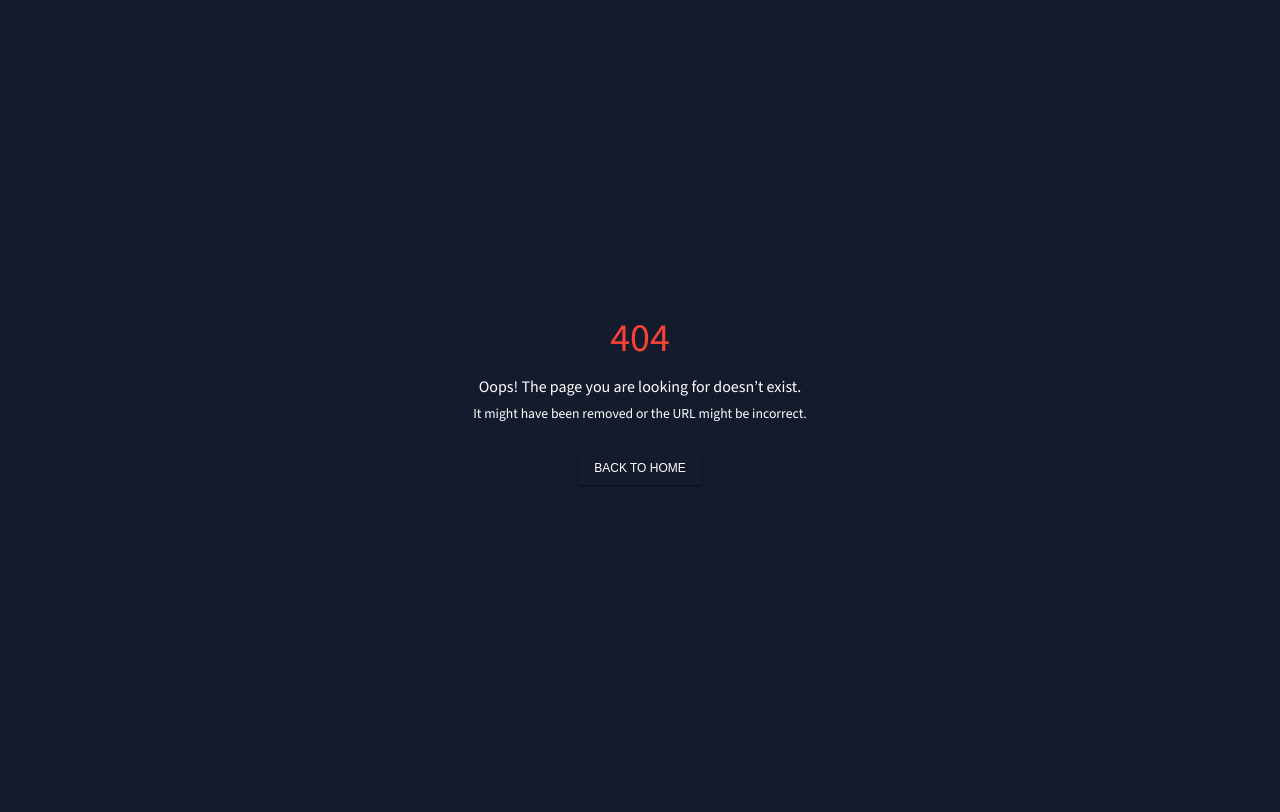
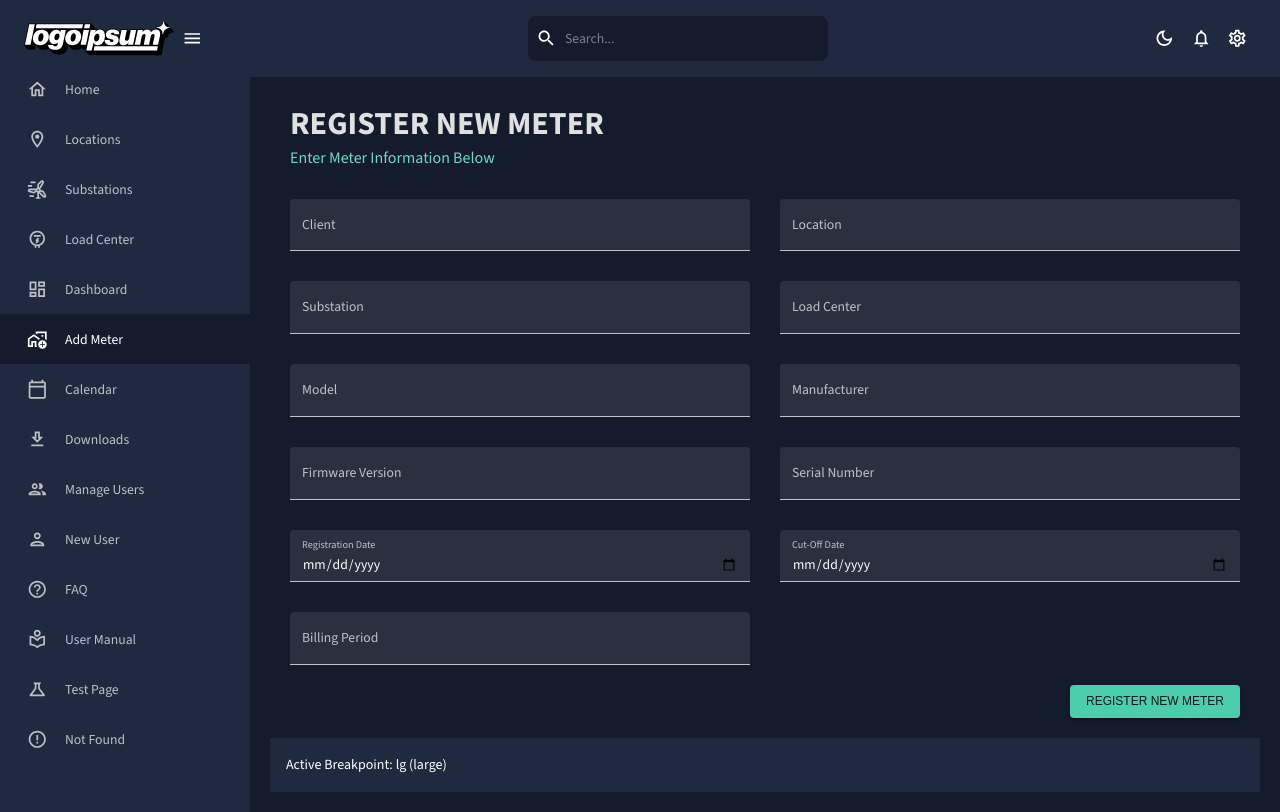
Before and after one commit to NexeliumMx/PowerTick-frontend, a React (Vite) app: page /add-meter in a window 1280 px wide. Before the commit this address had no page. Built offline with nearby package versions, Linux system fonts and the light colour scheme.

Commit message:
Refactor Users component and extract UsersTable component
add Add Meter page and Meter Form

```diff
--- a/src/App.jsx
+++ b/src/App.jsx
@@ -6,15 +6,18 @@ import LoadCenter from './pages/loadCenter';
 import Dashboard from './pages/dashboard';
 import Downloads from './pages/downloads';
 import Users from './pages/users';
-import NewUser from './pages/users/NewUser';
+import UserForm from './pages/users/components/UserForm';
 import Locations from './pages/locations';
 import Calendar from './pages/calendar';
 import Substations from './pages/substations';
 import FAQ from './pages/faq';
 import UserManual from './pages/user-manual';
+import AddMeter from './pages/add-meter';
+
 //Test
 import SidebarMenuTest from './pages/test/SidebarMenuTest';
 import MUIComponentsTest from './pages/test/MUIComponentsTest';
+
 
 
 
@@ -32,12 +35,13 @@ function App() {
         <Route path="/downloads" element={<Downloads />} />
         <Route path="/load-center" element={<LoadCenter />} />
         <Route path="/users" element={<Users />} />
-        <Route path="/users-new" element={<NewUser />} />
+        <Route path="/users-new" element={<UserForm />} />
         <Route path="/locations" element={<Locations />} />
         <Route path="/calendar" element={<Calendar />} />
         <Route path="/substations" element={<Substations />} />
         <Route path="/faq" element={<FAQ />} />
         <Route path="/user-manual" element={<UserManual />} />
+        <Route path="/add-meter" element={<AddMeter />} />
 
         <Route path="/mui-components-test" element={<MUIComponentsTest />} />
       </Route>
--- a/src/components/ui/SidebarMenu.jsx
+++ b/src/components/ui/SidebarMenu.jsx
@@ -16,6 +16,7 @@ import LocationOnOutlinedIcon from "@mui/icons-material/LocationOnOutlined";
 import ElectricMeterOutlinedIcon from '@mui/icons-material/ElectricMeterOutlined';
 import WindPowerOutlinedIcon from '@mui/icons-material/WindPowerOutlined';
 import LocalLibraryOutlinedIcon from '@mui/icons-material/LocalLibraryOutlined';
+import AddHomeWorkOutlinedIcon from '@mui/icons-material/AddHomeWorkOutlined';
 import { tokens } from "../../theme";
 
 const SidebarMenu = ({ collapsed }) => {
@@ -41,6 +42,9 @@ const SidebarMenu = ({ collapsed }) => {
         break;
       case "/dashboard":
         setSelected("Dashboard");
+        break;
+      case "/add-meter":
+        setSelected("Add Meter");
         break;
       case "/downloads":
         setSelected("Downloads");
@@ -139,6 +143,16 @@ const SidebarMenu = ({ collapsed }) => {
             Dashboard
           </MenuItem>
 
+          {/* Add Meter */}
+          <MenuItem
+            icon={<AddHomeWorkOutlinedIcon />}
+            active={selected === "Add Meter"}
+            component={<Link to="/add-meter" />}
+            rootStyles={getMenuItemStyles(selected === "Add Meter")}
+          >
+            Add Meter
+          </MenuItem>
+
           {/* Calendar */}
           <MenuItem
             icon={<CalendarTodayOutlinedIcon />}
--- /dev/null
+++ b/src/pages/add-meter/components/MeterForm.jsx
@@ -0,0 +1,223 @@
+import { Box, Button, TextField } from "@mui/material";
+import { Formik } from "formik";
+import * as yup from "yup";
+import useMediaQuery from "@mui/material/useMediaQuery";
+
+const MeterForm = () => {
+  const isNonMobile = useMediaQuery("(min-width:600px)");
+
+  const handleFormSubmit = (values) => {
+    console.log(values);
+  };
+
+  return (
+    <>
+      <Formik
+        onSubmit={handleFormSubmit}
+        initialValues={initialValues}
+        validationSchema={checkoutSchema}
+      >
+        {({
+          values,
+          errors,
+          touched,
+          handleBlur,
+          handleChange,
+          handleSubmit,
+        }) => (
+          <form onSubmit={handleSubmit}>
+            <Box
+              display="grid"
+              gap="30px"
+              gridTemplateColumns="repeat(4, minmax(0, 1fr))"
+              sx={{
+                "& > div": { gridColumn: isNonMobile ? undefined : "span 4" },
+              }}
+            >
+              <TextField
+                fullWidth
+                variant="filled"
+                type="text"
+                label="Client"
+                onBlur={handleBlur}
+                onChange={handleChange}
+                value={values.client}
+                name="client"
+                error={!!touched.client && !!errors.client}
+                helperText={touched.client && errors.client}
+                sx={{ gridColumn: "span 2" }}
+              />
+              <TextField
+                fullWidth
+                variant="filled"
+                type="text"
+                label="Location"
+                onBlur={handleBlur}
+                onChange={handleChange}
+                value={values.location}
+                name="location"
+                error={!!touched.location && !!errors.location}
+                helperText={touched.location && errors.location}
+                sx={{ gridColumn: "span 2" }}
+              />
+              <TextField
+                fullWidth
+                variant="filled"
+                type="text"
+                label="Substation"
+                onBlur={handleBlur}
+                onChange={handleChange}
+                value={values.substation}
+                name="substation"
+                error={!!touched.substation && !!errors.substation}
+                helperText={touched.substation && errors.substation}
+                sx={{ gridColumn: "span 2" }}
+              />
+              <TextField
+                fullWidth
+                variant="filled"
+                type="text"
+                label="Load Center"
+                onBlur={handleBlur}
+                onChange={handleChange}
+                value={values.loadCenter}
+                name="loadCenter"
+                error={!!touched.loadCenter && !!errors.loadCenter}
+                helperText={touched.loadCenter && errors.loadCenter}
+                sx={{ gridColumn: "span 2" }}
+              />
+              <TextField
+                fullWidth
+                variant="filled"
+                type="text"
+                label="Model"
+                onBlur={handleBlur}
+                onChange={handleChange}
+                value={values.model}
+                name="model"
+                error={!!touched.model && !!errors.model}
+                helperText={touched.model && errors.model}
+                sx={{ gridColumn: "span 2" }}
+              />
+              <TextField
+                fullWidth
+                variant="filled"
+                type="text"
+                label="Manufacturer"
+                onBlur={handleBlur}
+                onChange={handleChange}
+                value={values.manufacturer}
+                name="manufacturer"
+                error={!!touched.manufacturer && !!errors.manufacturer}
+                helperText={touched.manufacturer && errors.manufacturer}
+                sx={{ gridColumn: "span 2" }}
+              />
+              <TextField
+                fullWidth
+                variant="filled"
+                type="text"
+                label="Firmware Version"
+                onBlur={handleBlur}
+                onChange={handleChange}
+                value={values.firmwareVersion}
+                name="firmwareVersion"
+                error={!!touched.firmwareVersion && !!errors.firmwareVersion}
+                helperText={touched.firmwareVersion && errors.firmwareVersion}
+                sx={{ gridColumn: "span 2" }}
+              />
+              <TextField
+                fullWidth
+                variant="filled"
+                type="text"
+                label="Serial Number"
+                onBlur={handleBlur}
+                onChange={handleChange}
+                value={values.serialNumber}
+                name="serialNumber"
+                error={!!touched.serialNumber && !!errors.serialNumber}
+                helperText={touched.serialNumber && errors.serialNumber}
+                sx={{ gridColumn: "span 2" }}
+              />
+              <TextField
+                fullWidth
+                variant="filled"
+                type="date"
+                label="Registration Date"
+                onBlur={handleBlur}
+                onChange={handleChange}
+                value={values.registrationDate}
+                name="registrationDate"
+                error={!!touched.registrationDate && !!errors.registrationDate}
+                helperText={touched.registrationDate && errors.registrationDate}
+                sx={{ gridColumn: "span 2" }}
+                InputLabelProps={{ shrink: true }}
+              />
+              <TextField
+                fullWidth
+                variant="filled"
+                type="date"
+                label="Cut-Off Date"
+                onBlur={handleBlur}
+                onChange={handleChange}
+                value={values.cutOffDate}
+                name="cutOffDate"
+                error={!!touched.cutOffDate && !!errors.cutOffDate}
+                helperText={touched.cutOffDate && errors.cutOffDate}
+                sx={{ gridColumn: "span 2" }}
+                InputLabelProps={{ shrink: true }}
+              />
+              <TextField
+                fullWidth
+                variant="filled"
+                type="text"
+                label="Billing Period"
+                onBlur={handleBlur}
+                onChange={handleChange}
+                value={values.billingPeriod}
+                name="billingPeriod"
+                error={!!touched.billingPeriod && !!errors.billingPeriod}
+                helperText={touched.billingPeriod && errors.billingPeriod}
+                sx={{ gridColumn: "span 2" }}
+              />
+            </Box>
+            <Box display="flex" justifyContent="end" mt="20px">
+              <Button type="submit" color="secondary" variant="contained">
+                Register New Meter
+              </Button>
+            </Box>
+          </form>
+        )}
+      </Formik>
+    </>
+  );
+};
+
+const checkoutSchema = yup.object().shape({
+  client: yup.string().required("required"),
+  location: yup.string().required("required"),
+  substation: yup.string().required("required"),
+  loadCenter: yup.string().required("required"),
+  model: yup.string().required("required"),
+  manufacturer: yup.string().required("required"),
+  firmwareVersion: yup.string().required("required"),
+  serialNumber: yup.string().required("required"),
+  registrationDate: yup.date().required("required"),
+  cutOffDate: yup.date().required("required"),
+  billingPeriod: yup.string().required("required"),
+});
+
+const initialValues = {
+  client: "",
+  location: "",
+  substation: "",
+  loadCenter: "",
+  model: "",
+  manufacturer: "",
+  firmwareVersion: "",
+  serialNumber: "",
+  registrationDate: "",
+  cutOffDate: "",
+  billingPeriod: "",
+};
+
+export default MeterForm;
--- /dev/null
+++ b/src/pages/add-meter/index.jsx
@@ -0,0 +1,14 @@
+import { Box } from "@mui/material";
+import NewMeter from "./components/MeterForm";
+import Header from "../../components/ui/Header";
+
+const AddMeter = () => {
+  return (
+    <Box m="20px">
+      <Header title="REGISTER NEW METER" subtitle="Enter Meter Information Below" />
+      <NewMeter />
+    </Box>
+  );
+};
+
+export default AddMeter;
--- a/src/pages/users/NewUser.jsx
+++ b/src/pages/users/components/UserForm.jsx
@@ -2,9 +2,9 @@ import { Box, Button, TextField } from "@mui/material";
 import { Formik } from "formik";
 import * as yup from "yup";
 import useMediaQuery from "@mui/material/useMediaQuery";
-import Header from "../../components/ui/Header";
+import Header from "../../../components/ui/Header";
 
-const NewUser = () => {
+const UserForm = () => {
   const isNonMobile = useMediaQuery("(min-width:600px)");
 
   const handleFormSubmit = (values) => {
@@ -151,4 +151,4 @@ const initialValues = {
   address2: "",
 };
 
-export default NewUser;
+export default UserForm;
--- a/src/pages/users/components/UsersTable.jsx
+++ b/src/pages/users/components/UsersTable.jsx
@@ -1,11 +1,10 @@
 import { Box, Typography, useTheme } from "@mui/material";
 import { DataGrid } from "@mui/x-data-grid";
-import { tokens } from "../../theme";
-import { mockDataTeam } from "../../data/mockData";
+import { tokens } from "../../../theme";
+import { mockDataTeam } from "../../../data/mockData";
 import AdminPanelSettingsOutlinedIcon from "@mui/icons-material/AdminPanelSettingsOutlined";
 import LockOpenOutlinedIcon from "@mui/icons-material/LockOpenOutlined";
 import SecurityOutlinedIcon from "@mui/icons-material/SecurityOutlined";
-import Header from "../../components/ui/Header";
 
 const UsersTable = () => {
   const theme = useTheme();
```
